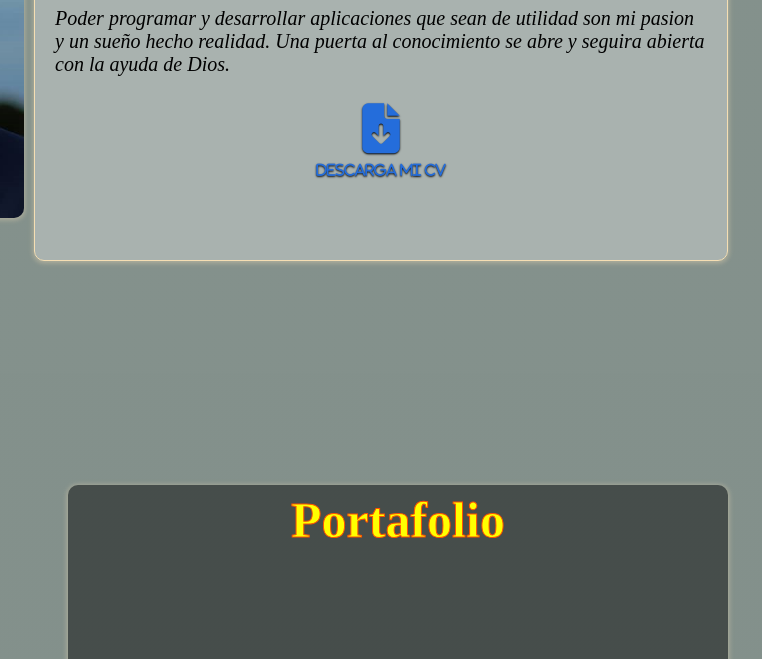
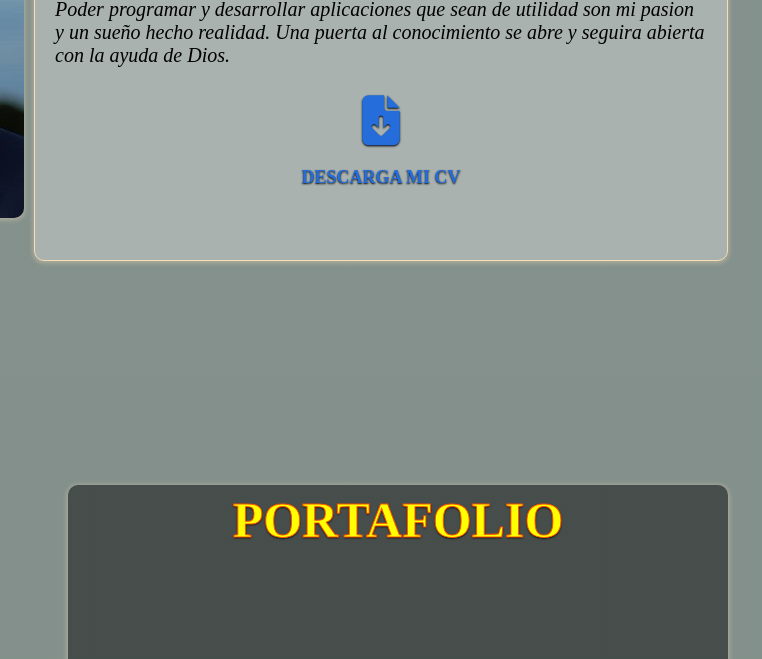
Before and after one commit to josueventura07/my_newPortafolio, a plain HTML site: page index.html in a window 1280 px wide. Shown: the part 1027-1686 px from the top of the page, 414-1176 px from the left. Drawn offline with nearby package versions, Linux system fonts and the light colour scheme.

Commit message:
updating download icon

```diff
--- a/index.html
+++ b/index.html
@@ -80,7 +80,12 @@
                 <p class="about_details"><i>Poder programar y desarrollar aplicaciones que sean de utilidad
                     son mi pasion y un sueño hecho realidad. Una puerta al conocimiento se abre y seguira abierta
                      con la ayuda de Dios.</i></p>
-                <i class="fa-solid fa-file-arrow-down"><p>Descarga  mi  CV</p></i>
+                <div class="download_container">
+                    <i class="fa-solid fa-file-arrow-down"></i>
+                    <a href="https://drive.google.com/uc?export=download&id=1EGDrtqhE5nwbb3gWHemc2sCd-BRzlxTA">
+                        <p class="download_link">DESCARGA MI CV</p>
+                    </a>
+                </div>
                 </div>
             </div>
         </div>
@@ -98,7 +103,7 @@
                     <img class="skills_tech-img" src="./tech.img/node-js-logo.png" alt="img_nodejs">
                 </div>
                 <div class="skills_portafolio-container">
-                    <h2 class="skills_portafolio-title">Portafolio</h2>
+                    <h2 class="skills_portafolio-title">PORTAFOLIO</h2>
                     <div class="skills_portafolio-samples">
                         <div id="card1" class="skills_portafolio-card">
                             <a href="https://glittering-dolphin-d3ae48.netlify.app/">
@@ -111,7 +116,7 @@
                             <a href="https://exquisite-gingersnap-d7f03e.netlify.app/">
                                 <img class="skills_portafolio-img" src="./portafolio_imgs/rickandmortyimg.png" alt="pokedexImg">
                             </a>
-                            <div class="descrip"><h5>RICKandMORTY</h5> <p>Consumo de API Rick and Morty, desarrollado con React</p></div>
+                            <div class="descrip"><h6>RICKandMORTY</h6> <p>Consumo de API Rick and Morty, desarrollado con React</p></div>
                         </div>
                         <div id="card1" class="skills_portafolio-card">
                             <a href="https://guileless-horse-1d50fd.netlify.app/">
--- a/styles.css
+++ b/styles.css
@@ -540,7 +540,7 @@ a {
 
 
 .fa-file-arrow-down:hover {
-animation-play-state: paused;
+/*animation-play-state: paused;*/
 text-shadow: none;
 }
 
@@ -561,6 +561,28 @@ transition: transform 0.5s ease;
 .fa-file-arrow-down p {
     font-size: 14px;
     margin-top: 10px;
+}
+
+.download_container {
+    display: flex;
+    flex-direction: column;
+}
+
+.download_link {
+    font-size: 18px;
+    font-weight: bold;
+    margin-top: 20px;
+    text-align: center;
+    color: rgb(36, 109, 219);
+    text-shadow: 0px 1px 2px #000003;
+    transition: transform 0.5s ease
+}
+
+.download_link:hover {
+    transform: translateY(-2px);
+    transform: scale(1.1);
+    text-decoration: underline;
+    transition: transform 0.5s ease
 }
 
 .social_contact {
@@ -722,7 +744,7 @@ transition: transform 0.5s ease;
     color: yellow;
     -webkit-text-stroke: rgb(255, 81, 0) 1px;
     font-size: 50px;
-
+    text-shadow: 0px 1px 2px #000003;
 }
 
 .skills_portafolio-samples{
@@ -779,10 +801,11 @@ transition: transform 0.5s ease;
 }
 
 .skills_portafolio-card:hover {
-    transform: scale(3);
+    transform: scale(2);
     transition: transform 700ms ease;
     z-index: 5000;
     box-shadow: -2px 3px 8px #000004;
+
 }
 
 .skills_portafolio-card:hover > .descrip {
```
